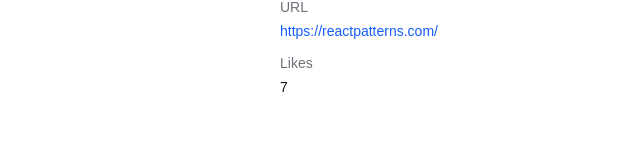
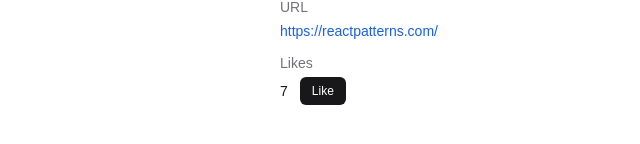
Before and after one commit to Nariunuu/FullStackOpen-NextJS, a Next.js app in the folder bloglist/: page /blogs/1 in a window 1280 px wide. Shown: the part 284-428 px from the top of the page, without its empty margins (0-640 px from the left). Built offline with nearby package versions, Linux system fonts and the light colour scheme.

Commit message:
4. Like button

```diff
--- a/bloglist/app/blogs/[id]/page.tsx
+++ b/bloglist/app/blogs/[id]/page.tsx
@@ -1,5 +1,6 @@
 import Link from "next/link";
 import { notFound } from "next/navigation";
+import { likeBlog } from "../actions";
 import { getBlogById } from "../data";
 
 export default async function BlogDetailPage({
@@ -49,7 +50,18 @@
           <dt className="font-medium text-zinc-500 dark:text-zinc-400">
             Likes
           </dt>
-          <dd className="text-zinc-900 dark:text-zinc-100">{blog.likes}</dd>
+          <dd className="flex items-center gap-3 text-zinc-900 dark:text-zinc-100">
+            <span>{blog.likes}</span>
+            <form action={likeBlog}>
+              <input type="hidden" name="id" value={blog.id} />
+              <button
+                type="submit"
+                className="rounded-md bg-zinc-900 px-3 py-1.5 text-xs font-medium text-white hover:bg-zinc-700 dark:bg-zinc-100 dark:text-zinc-900 dark:hover:bg-white"
+              >
+                Like
+              </button>
+            </form>
+          </dd>
         </div>
       </dl>
     </section>
--- a/bloglist/app/blogs/actions.ts
+++ b/bloglist/app/blogs/actions.ts
@@ -2,7 +2,7 @@
 
 import { revalidatePath } from "next/cache";
 import { redirect } from "next/navigation";
-import { addBlog } from "./data";
+import { addBlog, incrementLikes } from "./data";
 
 function readString(formData: FormData, field: string): string {
   const value = formData.get(field);
@@ -26,3 +26,15 @@
   revalidatePath("/blogs");
   redirect("/blogs");
 }
+
+export async function likeBlog(formData: FormData): Promise<void> {
+  const id = readString(formData, "id");
+
+  const updated = incrementLikes(id);
+  if (!updated) {
+    throw new Error(`Blog with id "${id}" not found`);
+  }
+
+  revalidatePath("/blogs");
+  revalidatePath(`/blogs/${id}`);
+}
--- a/bloglist/app/blogs/data.ts
+++ b/bloglist/app/blogs/data.ts
@@ -53,6 +53,16 @@
   return blogs.find((blog) => blog.id === id) ?? null;
 }
 
+export function incrementLikes(id: string): Blog | null {
+  const target = blogs.find((blog) => blog.id === id);
+  if (!target) {
+    return null;
+  }
+  const updated: Blog = { ...target, likes: target.likes + 1 };
+  blogs = blogs.map((blog) => (blog.id === id ? updated : blog));
+  return updated;
+}
+
 export function addBlog(input: NewBlogInput): Blog {
   const newBlog: Blog = {
     id: randomUUID(),
```
